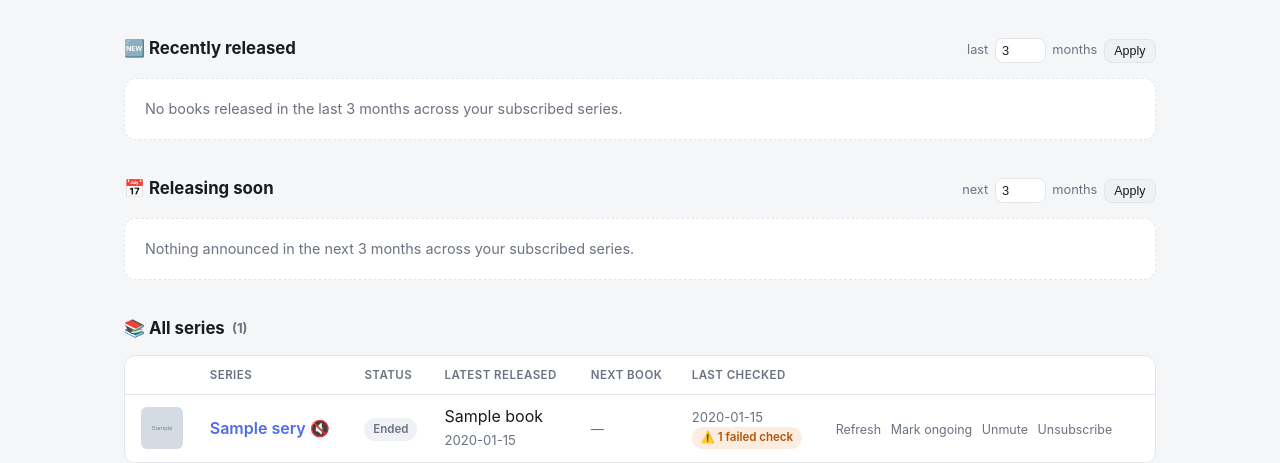
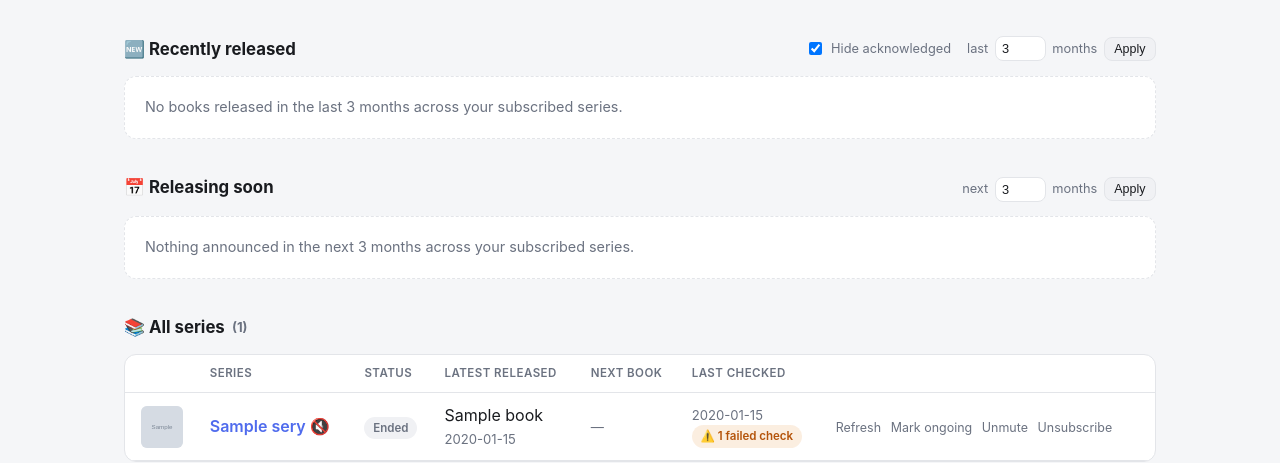
Before and after one commit to doubleu88/audiobook-series-tracker, a FastAPI app: page / in a window 1280 px wide. Shown: the part 74-537 px from the top of the page. Run offline with FastAPI, Linux system fonts and the light colour scheme; the visitor is signed in with stand-in values (Sample User, id 1); tables that the repository leaves empty hold one stand-in row (values such as "Sample post"); grey boxes marked "Sample" are stand-in pictures.

Commit message:
Add a "Hide acknowledged" toggle to Recently released
The checkbox @wtanksleyjr wondered about adding in #2 but wasn't sure how
to do "correctly" — implemented as an instant client-side toggle (no page
reload) with the preference remembered via localStorage, matching the
existing theme-toggle pattern rather than adding a server-side setting.

Required changing the dashboard route to stop excluding acknowledged
books from recent_books outright (that's what #2 did) and instead include
all of them tagged with an `acknowledged` flag, so the client can show/hide
without another request. On by default, matching the behavior since 1.5.0.

Also fixes a real interaction bug this surfaced: the existing search filter
(setupTopbarSearchFilter) set el.style.display directly, which would have
silently overridden any CSS-class-based acknowledged-hiding whenever a user
searched. Replaced both independent handlers with a single combined-
visibility function so search and the new toggle apply together correctly
regardless of order — verified with a real DOM (jsdom) across every
combination: toggle alone, search alone, toggle-then-search, search-then-
toggle, and a simulated fresh page load with a persisted preference.

```diff
--- a/app/main.py
+++ b/app/main.py
@@ -471,14 +471,14 @@ def dashboard(
                 if book.release_date is None:
                     continue
                 if recent_cutoff <= book.release_date <= today:
-                    if book.id not in acknowledged_book_ids:
-                        recent_books.append(
-                            {
-                                "book": book,
-                                "series": series,
-                                "relative": humanize_relative((book.release_date - today).days),
-                            }
-                        )
+                    recent_books.append(
+                        {
+                            "book": book,
+                            "series": series,
+                            "relative": humanize_relative((book.release_date - today).days),
+                            "acknowledged": book.id in acknowledged_book_ids,
+                        }
+                    )
                 elif today < book.release_date <= upcoming_cutoff:
                     upcoming_books.append(
                         {
--- a/app/static/app.js
+++ b/app/static/app.js
@@ -117,19 +117,43 @@ function setupThemeToggle() {
   });
 }
 
+// The search filter and the "hide acknowledged" toggle both hide/show the
+// same [data-series-name] elements (recently-released cards in particular
+// are covered by both). Two independent handlers each setting el.style.display
+// would fight each other — whichever ran last would win outright, ignoring
+// the other's condition. Instead, both conditions are combined here: an
+// element shows only if it passes the search AND isn't hidden-by-acknowledged.
+let searchQuery = "";
+let hideAcknowledged = true;
+
+function applyCombinedVisibility() {
+  document.querySelectorAll("[data-series-name]").forEach((el) => {
+    const searchOk = !searchQuery || el.dataset.seriesName.includes(searchQuery);
+    const ackOk = !(hideAcknowledged && el.dataset.acknowledged === "true");
+    el.style.display = searchOk && ackOk ? "" : "none";
+  });
+  const hint = document.getElementById("recent-books-all-hidden-hint");
+  const grid = document.getElementById("recent-books-grid");
+  if (hint && grid) {
+    const cards = grid.querySelectorAll(".card");
+    const anyVisible = Array.from(cards).some((card) => card.style.display !== "none");
+    if (cards.length && !anyVisible) {
+      hint.textContent = searchQuery
+        ? "No recently released books match your search."
+        : "All caught up — every book in this window is acknowledged. Toggle “Hide acknowledged” off to see them.";
+      hint.style.display = "";
+    } else {
+      hint.style.display = "none";
+    }
+  }
+}
+
 function setupTopbarSearchFilter() {
   const input = document.getElementById("topbar-search-input");
   if (!input) return;
-
-  const targets = document.querySelectorAll("[data-series-name]");
-  if (!targets.length) return;
-
   input.addEventListener("input", () => {
-    const query = input.value.trim().toLowerCase();
-    targets.forEach((el) => {
-      const matches = !query || el.dataset.seriesName.includes(query);
-      el.style.display = matches ? "" : "none";
-    });
+    searchQuery = input.value.trim().toLowerCase();
+    applyCombinedVisibility();
   });
 }
 
@@ -168,10 +192,29 @@ function setupSortableTables() {
   });
 }
 
+const HIDE_ACKNOWLEDGED_STORAGE_KEY = "abtracker-hide-acknowledged";
+
+function setupAcknowledgedToggle() {
+  const checkbox = document.getElementById("hide-acknowledged-toggle");
+  if (!checkbox) return;
+
+  const stored = localStorage.getItem(HIDE_ACKNOWLEDGED_STORAGE_KEY);
+  hideAcknowledged = stored === null ? true : stored === "true";
+  checkbox.checked = hideAcknowledged;
+  applyCombinedVisibility();
+
+  checkbox.addEventListener("change", () => {
+    hideAcknowledged = checkbox.checked;
+    localStorage.setItem(HIDE_ACKNOWLEDGED_STORAGE_KEY, hideAcknowledged ? "true" : "false");
+    applyCombinedVisibility();
+  });
+}
+
 document.addEventListener("DOMContentLoaded", () => {
   setupPushButton();
   setupMenus();
   setupThemeToggle();
+  setupAcknowledgedToggle();
   setupTopbarSearchFilter();
   setupSortableTables();
 });
--- a/app/templates/dashboard.html
+++ b/app/templates/dashboard.html
@@ -4,6 +4,11 @@
 <section class="block">
   <div class="section-head">
     <h2>🆕 Recently released</h2>
+    <div style="display:flex; align-items:center; gap:1rem; flex-wrap:wrap;">
+      <label class="meta-muted" style="display:flex; align-items:center; gap:0.35rem; font-size:0.8rem; cursor:pointer;">
+        <input type="checkbox" id="hide-acknowledged-toggle" checked>
+        Hide acknowledged
+      </label>
       <form class="threshold-form" method="get" action="/">
         <input type="hidden" name="upcoming_months" value="{{ upcoming_months }}">
         last
@@ -12,10 +17,11 @@
         <button type="submit">Apply</button>
       </form>
     </div>
+  </div>
   {% if recent_books %}
-  <div class="card-grid">
+  <div class="card-grid" id="recent-books-grid">
     {% for entry in recent_books %}
-    <div class="card" data-series-name="{{ entry.series.name|lower }}">
+    <div class="card" data-series-name="{{ entry.series.name|lower }}" data-acknowledged="{{ 'true' if entry.acknowledged else 'false' }}">
       <a href="{{ entry.book.url }}" target="_blank" rel="noopener">
         <div class="cover-wrap">
           {% if entry.book.cover_image %}
@@ -44,6 +50,7 @@
     </div>
     {% endfor %}
   </div>
+  <p class="empty-hint" id="recent-books-all-hidden-hint" style="display:none;"></p>
   {% else %}
   <p class="empty-hint">No books released in the last {{ recent_months }} months across your subscribed series.</p>
   {% endif %}
```
Also changed, not shown: CHANGELOG.md. Lines whose indentation alone changed are shown as unchanged.
